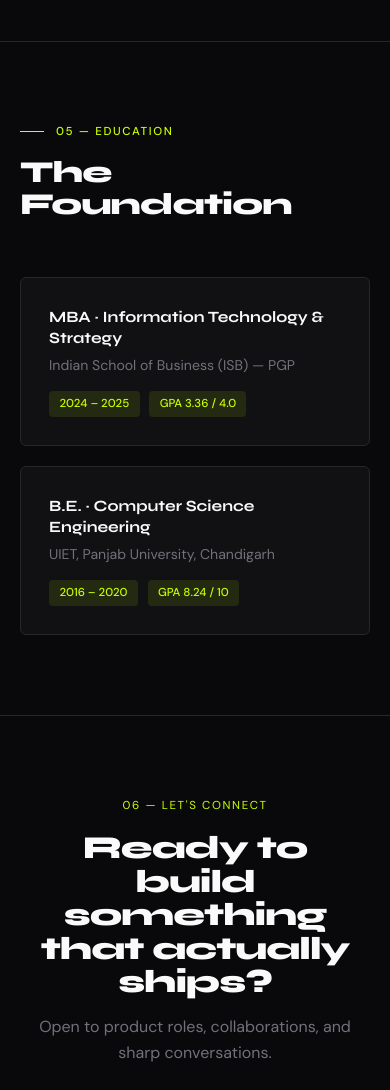
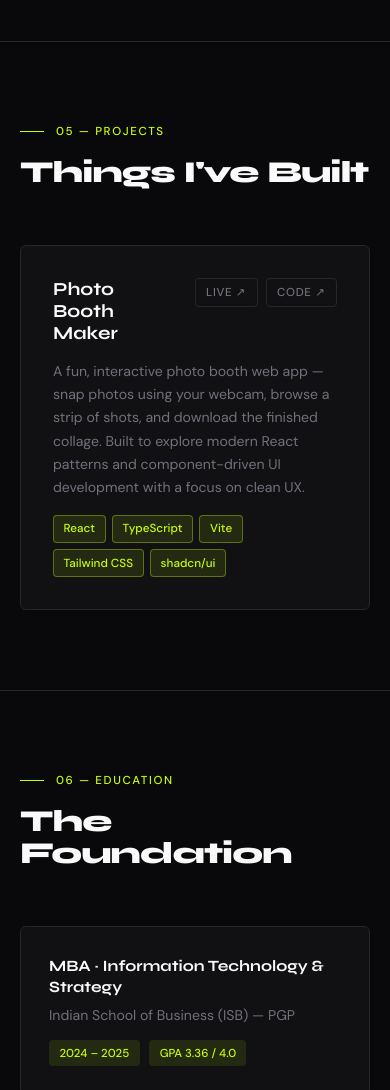
Before and after one commit to Divyanshi0007/portfolio, a plain HTML site: page index.html in a window 390 px wide. Shown: the part 6360-7450 px from the top of the page. Drawn offline with Linux system fonts and the light colour scheme.

Commit message:
Add projects section with Photo Booth Maker details
Added a new projects section with a project card for 'Photo Booth Maker', including project description and technology tags.

```diff
--- a/index.html
+++ b/index.html
@@ -323,6 +323,52 @@
     }
     .impact-desc { font-size:.84rem; color:var(--muted); line-height:1.6; }
 
+    /* ─── PROJECTS ─────────────────────────────────────────── */
+    .projects-grid {
+      display:grid; grid-template-columns:repeat(2,1fr); gap:1.5rem;
+    }
+    .project-card {
+      background:var(--surface); border:1px solid var(--border);
+      border-radius:var(--radius); padding:2rem;
+      position:relative; overflow:hidden;
+      display:flex; flex-direction:column; gap:1rem;
+      transition:transform .25s, border-color .25s;
+    }
+    .project-card::before {
+      content:''; position:absolute; top:0; left:0; right:0; height:2px;
+      background:var(--accent);
+      transform:scaleX(0); transform-origin:left;
+      transition:transform .4s ease;
+    }
+    .project-card:hover::before { transform:scaleX(1); }
+    .project-card:hover { transform:translateY(-3px); border-color:var(--accent-mid); }
+    .project-header {
+      display:flex; justify-content:space-between; align-items:flex-start; gap:1rem;
+    }
+    .project-name {
+      font-family:'Syne',sans-serif; font-size:1.15rem; font-weight:700;
+      color:var(--white); line-height:1.2;
+    }
+    .project-links { display:flex; gap:.5rem; flex-shrink:0; }
+    .project-link {
+      font-size:.72rem; font-weight:500; letter-spacing:.06em;
+      text-transform:uppercase; color:var(--muted);
+      border:1px solid var(--border); border-radius:4px;
+      padding:.25rem .65rem;
+      transition:all .2s;
+    }
+    .project-link:hover { color:var(--accent); border-color:var(--accent); }
+    .project-desc {
+      font-size:.88rem; color:var(--muted); line-height:1.65;
+      flex:1;
+    }
+    .project-tech { display:flex; flex-wrap:wrap; gap:.4rem; margin-top:auto; }
+    .tech-tag {
+      font-size:.73rem; color:var(--accent); background:var(--accent-dim);
+      border:1px solid var(--accent-mid); border-radius:4px;
+      padding:.2rem .6rem; font-weight:500;
+    }
+
     /* ─── EDUCATION ────────────────────────────────────────── */
     .edu-grid { display:grid; grid-template-columns:1fr 1fr; gap:1.25rem; }
     .edu-card {
@@ -388,6 +434,7 @@
       .about-layout { grid-template-columns:1fr; gap:3rem; }
       .skills-grid { grid-template-columns:1fr; }
       .impact-grid { grid-template-columns:1fr; }
+      .projects-grid { grid-template-columns:1fr; }
       .edu-grid { grid-template-columns:1fr; }
       .stats-grid { grid-template-columns:1fr 1fr; }
       #contact-wrap { padding:5rem 1.25rem; }
@@ -406,6 +453,7 @@
     <li><a href="#experience">Experience</a></li>
     <li><a href="#skills">Skills</a></li>
     <li><a href="#impact">Impact</a></li>
+    <li><a href="#projects">Projects</a></li>
     <li><a href="#contact-wrap">Contact</a></li>
   </ul>
 </nav>
@@ -627,10 +675,41 @@
   </div>
 </div>
 
+<!-- ── PROJECTS ───────────────────────────────────────────── -->
+<div id="projects">
+  <div class="section-wrap">
+    <div class="section-eyebrow">05 — Projects</div>
+    <h2 class="section-title">Things I've Built</h2>
+    <div class="projects-grid">
+
+      <div class="project-card reveal">
+        <div class="project-header">
+          <div class="project-name">Photo Booth Maker</div>
+          <div class="project-links">
+            <a href="https://photo-booth-maker-app.vercel.app" target="_blank" rel="noopener noreferrer" class="project-link">Live ↗</a>
+            <a href="https://github.com/Divyanshi0007/photo-booth-maker-app" target="_blank" rel="noopener noreferrer" class="project-link">Code ↗</a>
+          </div>
+        </div>
+        <p class="project-desc">
+          A fun, interactive photo booth web app — snap photos using your webcam, browse a strip of shots, and download the finished collage. Built to explore modern React patterns and component-driven UI development with a focus on clean UX.
+        </p>
+        <div class="project-tech">
+          <span class="tech-tag">React</span>
+          <span class="tech-tag">TypeScript</span>
+          <span class="tech-tag">Vite</span>
+          <span class="tech-tag">Tailwind CSS</span>
+          <span class="tech-tag">shadcn/ui</span>
+        </div>
+      </div>
+
+    </div>
+  </div>
+</div>
+
 <!-- ── EDUCATION ───────────────────────────────────────────── -->
 <div id="education">
   <div class="section-wrap">
-    <div class="section-eyebrow">05 — Education</div>
+    <div class="section-eyebrow">06 — Education</div>
     <h2 class="section-title">The Foundation</h2>
     <div class="edu-grid">
       <div class="edu-card reveal">
@@ -655,7 +734,7 @@
 
 <!-- ── CONTACT ────────────────────────────────────────────── -->
 <div id="contact-wrap">
-  <div class="contact-eyebrow">06 — Let's Connect</div>
+  <div class="contact-eyebrow">07 — Let's Connect</div>
   <h2 class="contact-headline reveal">Ready to build<br>something that actually ships?</h2>
   <p class="contact-sub reveal d1">Open to product roles, collaborations, and sharp conversations.</p>
   <div class="contact-links reveal d2">
```
